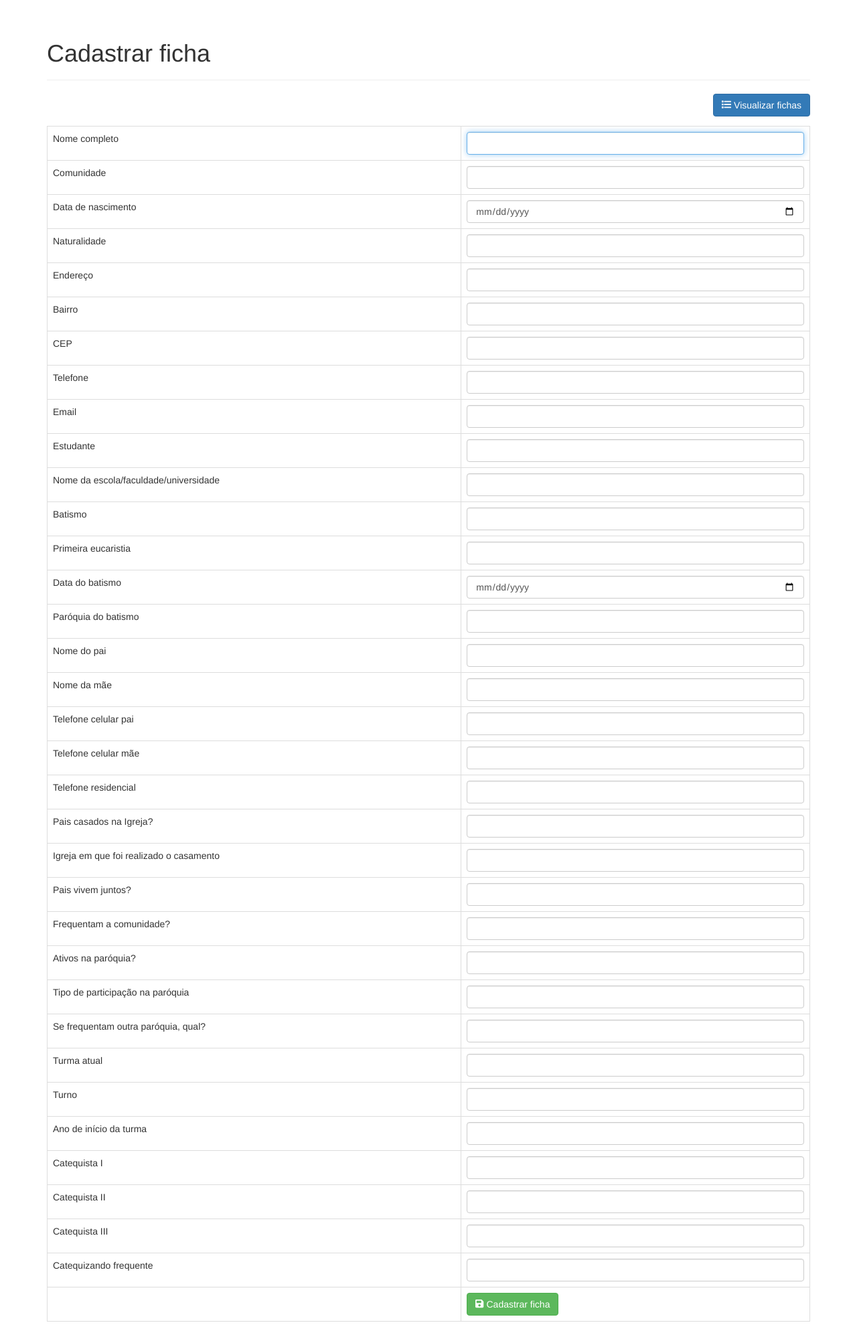
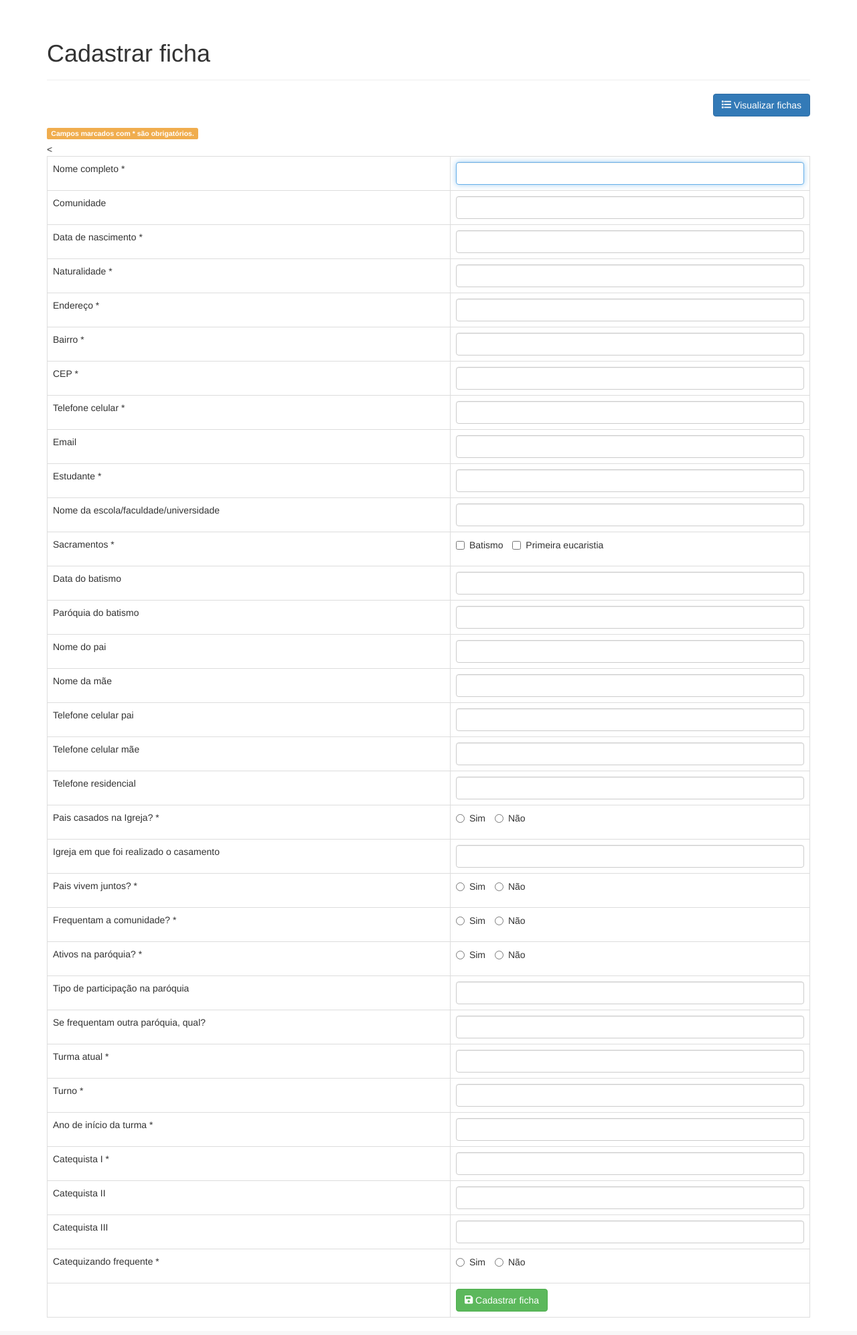
Before and after one commit to jorgeribeiro/fichas-catequese, a PHP site: page /fichas-catequese/cadastro_ficha.php in a window 1280 px wide. Shown: the part 51-2045 px from the top of the page at 67% size. After the commit the page ends 2019 px from the top, so only its background shows below. Run offline with PHP 8.4, Linux system fonts and the light colour scheme; some libraries are stand-ins or nearby versions.

Commit message:
Complementando cadastro de ficha
Ainda não finalizado!
E de onde saiu aquele '<' acima do formulário?

```diff
--- a/cadastro_ficha.php
+++ b/cadastro_ficha.php
@@ -30,7 +30,41 @@ if ($_POST) {
 
     // set product property values
     $ficha->nome = $_POST['nome'];
+    $ficha->comunidade = $_POST['comunidade'];
     $ficha->data_nascimento = $_POST['data_nascimento'];
+    $ficha->naturalidade = $_POST['naturalidade'];
+    $ficha->endereco = $_POST['endereco'];
+    $ficha->bairro = $_POST['bairro'];
+    $ficha->cep = $_POST['cep'];
+    $ficha->telefone = $_POST['telefone'];
+    $ficha->email = $_POST['email'];
+    $ficha->estudante = $_POST['estudante'];
+    $ficha->colegio = $_POST['colegio'];
+    $ficha->batismo = $_POST['batismo'];
+    $ficha->eucaristia = $_POST['eucaristia'];
+    $ficha->data_batismo = $_POST['data_batismo'];
+    $ficha->paroquia_batismo = $_POST['paroquia_batismo'];
+    $ficha->nome_pai = $_POST['nome_pai'];
+    $ficha->nome_mae = $_POST['nome_mae'];
+    $ficha->telefone_celular_pai = $_POST['telefone_celular_pai'];
+    $ficha->telefone_celular_mae = $_POST['telefone_celular_mae'];
+    $ficha->telefone_residencial = $_POST['telefone_residencial'];
+    $ficha->pais_casados_igreja = $_POST['pais_casados_igreja'];
+    $ficha->igreja_casamento = $_POST['igreja_casamento'];
+    $ficha->pais_vivem_juntos = $_POST['pais_vivem_juntos'];
+    $ficha->frequentam_comunidade = $_POST['frequentam_comunidade'];
+    $ficha->ativos_paroquia = $_POST['ativos_paroquia'];
+    $ficha->tipo_participacao = $_POST['tipo_participacao'];
+    $ficha->outra_paroquia = $_POST['outra_paroquia'];
+    $ficha->turma_atual = $_POST['turma_atual'];
+    $ficha->turno = $_POST['turno'];
+    $ficha->ano_inicio_turma = $_POST['ano_inicio_turma'];
+    $ficha->catequista_1 = $_POST['catequista_1'];
+    $ficha->catequista_2 = $_POST['catequista_2'];
+    $ficha->catequista_3 = $_POST['catequista_3'];
+    $ficha->catequizando_frequente = $_POST['catequizando_frequente'];
+    $ficha->preenchimento_ficha =  $_SESSION['usuario_id'];
+
 
     // create the product
     if ($ficha->create()) {
@@ -47,63 +81,65 @@ if ($_POST) {
 <!-- HTML form for creating a product -->
 <form action="<?php echo htmlspecialchars($_SERVER["PHP_SELF"]);?>" method="post">
 
+    <div style='padding-bottom: 5px'>
+        <span class='label label-warning'>Campos marcados com * são obrigatórios.</span>
+    </div>
+
     <table class='table table-hover table-responsive table-bordered'>
-
         <tr>
-            <td>Nome completo</td>
-            <td><input type='text' name='nome' class='form-control' autofocus required /></td>
+            <td>Nome completo *</td>
+            <td><input type='text' name='nome' id='nome' class='form-control' autofocus required /></td>
         </tr>
         <tr>
             <td>Comunidade</td>
-            <td><input type='text' name='comunidade' class='form-control' required /></td>
+            <td><input type='text' name='comunidade' class='form-control' /></td>
         </tr>
         <tr>
-            <td>Data de nascimento</td>
-            <td><input type='date' name='data_nascimento' class='data form-control' required /></td>
+            <td>Data de nascimento *</td>
+            <td><input type='text' name='data_nascimento' class='data form-control' data-toggle='tooltip' data-placement='right' title='Insira apenas os números e a formatação será automática' required /></td>
         </tr>
         <tr>
-            <td>Naturalidade</td>
+            <td>Naturalidade *</td>
             <td><input type='text' name='naturalidade' class='form-control' required /></td>
         </tr>
         <tr>
-            <td>Endereço</td>
+            <td>Endereço *</td>
             <td><input type='text' name='endereco' class='form-control' required /></td>
         </tr>
         <tr>
-            <td>Bairro</td>
+            <td>Bairro *</td>
             <td><input type='text' name='bairro' class='form-control' required /></td>
         </tr>
         <tr>
-            <td>CEP</td>
-            <td><input type='text' name='cep' class='cep form-control' required /></td>
+            <td>CEP *</td>
+            <td><input type='text' name='cep' class='cep form-control' data-toggle='tooltip' data-placement='right' title='Insira apenas os números e a formatação será automática' required /></td>
         </tr>
         <tr>
-            <td>Telefone</td>
-            <td><input type='tel' name='telefone' class='celular_com_ddd form-control' required /></td>
+            <td>Telefone celular *</td>
+            <td><input type='tel' name='telefone' class='celular_com_ddd form-control' data-toggle='tooltip' data-placement='right' title='Insira apenas os números (com DDD) e a formatação será automática' required /></td>
         </tr>
          <tr>
             <td>Email</td>
             <td><input type='email' name='email' class='form-control' /></td>
         </tr>
         <tr>
-            <td>Estudante</td>
+            <td>Estudante *</td>
             <td><input type='text' name='estudante' class='form-control' required /></td>
         </tr>
         <tr>
             <td>Nome da escola/faculdade/universidade</td>
             <td><input type='text' name='colegio' class='form-control' /></td>
         </tr>
-        <tr>
-            <td>Batismo</td>
-            <td><input type='text' name='batismo' class='form-control' required /></td>
-        </tr>
-        <tr>
-            <td>Primeira eucaristia</td>
-            <td><input type='text' name='eucaristia' class='form-control' required /></td>
+        <tr style='height: 51px'>
+            <td>Sacramentos *</td>
+            <td>
+                <label class='checkbox-inline'><input type='checkbox' name='batismo'>Batismo</label>
+                <label class='checkbox-inline'><input type='checkbox' name='eucaristia'>Primeira eucaristia</label>
+            </td>
         </tr>
         <tr>
             <td>Data do batismo</td>
-            <td><input type='date' name='data_batismo' class='data form-control' /></td>
+            <td><input type='text' name='data_batismo' class='data form-control' data-toggle='tooltip' data-placement='right' title='Insira apenas os números e a formatação será automática' /></td>
         </tr>
         <tr>
             <td>Paróquia do batismo</td>
@@ -119,35 +155,47 @@ if ($_POST) {
         </tr>
         <tr>
             <td>Telefone celular pai</td>
-            <td><input type='tel' name='telefone_celular_pai' class='celular_com_ddd form-control' required /></td>
+            <td><input type='tel' name='telefone_celular_pai' class='celular_com_ddd form-control' data-toggle='tooltip' data-placement='right' title='Insira apenas os números (com DDD) e a formatação será automática' /></td>
         </tr>
         <tr>
             <td>Telefone celular mãe</td>
-            <td><input type='tel' name='telefone_celular_mae' class='celular_com_ddd form-control' required /></td>
+            <td><input type='tel' name='telefone_celular_mae' class='celular_com_ddd form-control' data-toggle='tooltip' data-placement='right' title='Insira apenas os números (com DDD) e a formatação será automática' /></td>
         </tr>
         <tr>
             <td>Telefone residencial</td>
-            <td><input type='tel' name='telefone_residencial' class='telefone_com_ddd form-control' /></td>
+            <td><input type='tel' name='telefone_residencial' class='telefone_com_ddd form-control' data-toggle='tooltip' data-placement='right' title='Insira apenas os números (com DDD) e a formatação será automática' /></td>
         </tr>
-        <tr>
-            <td>Pais casados na Igreja?</td>
-            <td><input type='text' name='pais_casados_igreja' class='form-control' required /></td>
+        <tr style='height: 51px'>
+            <td>Pais casados na Igreja? *</td>
+            <td>
+                <label class="radio-inline"><input type="radio" name="optradio">Sim</label>
+                <label class="radio-inline"><input type="radio" name="optradio">Não</label>
+            </td>
         </tr>
         <tr>
             <td>Igreja em que foi realizado o casamento</td>
             <td><input type='text' name='igreja_casamento' class='form-control' /></td>
         </tr>
-        <tr>
-            <td>Pais vivem juntos?</td>
-            <td><input type='text' name='pais_vivem_juntos' class='form-control' required /></td>
+        <tr style='height: 51px'>
+            <td>Pais vivem juntos? *</td>
+            <td>
+                <label class="radio-inline"><input type="radio" name="optradio">Sim</label>
+                <label class="radio-inline"><input type="radio" name="optradio">Não</label>
+            </td>
         </tr>
-        <tr>
-            <td>Frequentam a comunidade?</td>
-            <td><input type='text' name='frequentam_comunidade' class='form-control' required /></td>
+        <tr style='height: 51px'>
+            <td>Frequentam a comunidade? *</td>
+            <<td>
+                <label class="radio-inline"><input type="radio" name="optradio">Sim</label>
+                <label class="radio-inline"><input type="radio" name="optradio">Não</label>
+            </td>
         </tr>
-        <tr>
-            <td>Ativos na paróquia?</td>
-            <td><input type='text' name='ativos_paroquia' class='form-control' required /></td>
+        <tr style='height: 51px'>
+            <td>Ativos na paróquia? *</td>
+            <td>
+                <label class="radio-inline"><input type="radio" name="optradio">Sim</label>
+                <label class="radio-inline"><input type="radio" name="optradio">Não</label>
+            </td>
         </tr>
         <tr>
             <td>Tipo de participação na paróquia</td>
@@ -158,19 +206,19 @@ if ($_POST) {
             <td><input type='text' name='outra_paroquia' class='form-control' /></td>
         </tr>
         <tr>
-            <td>Turma atual</td>
+            <td>Turma atual *</td>
             <td><input type='text' name='turma_atual' class='form-control' required /></td>
         </tr>
         <tr>
-            <td>Turno</td>
+            <td>Turno *</td>
             <td><input type='text' name='turno' class='form-control' required /></td>
         </tr>
         <tr>
-            <td>Ano de início da turma</td>
+            <td>Ano de início da turma *</td>
             <td><input type='text' name='ano_inicio_turma' class='ano form-control' required /></td>
         </tr>
         <tr>
-            <td>Catequista I</td>
+            <td>Catequista I *</td>
             <td><input type='text' name='catequista_1' class='form-control' required /></td>
         </tr>
         <tr>
@@ -181,9 +229,12 @@ if ($_POST) {
             <td>Catequista III</td>
             <td><input type='text' name='catequista_3' class='form-control' /></td>
         </tr>
-        <tr>
-            <td>Catequizando frequente</td>
-            <td><input type='text' name='catequizando_frequent' class='form-control' required /></td>
+        <tr style='height: 51px'>
+            <td>Catequizando frequente *</td>
+            <td>
+                <label class="radio-inline"><input type="radio" name="optradio">Sim</label>
+                <label class="radio-inline"><input type="radio" name="optradio">Não</label>
+            </td>
         </tr>
 
         <tr>
--- a/layout_footer.php
+++ b/layout_footer.php
@@ -13,6 +13,7 @@
 <!-- font awesome icons -->
 <script defer src="https://use.fontawesome.com/releases/v5.0.9/js/all.js" integrity="sha384-8iPTk2s/jMVj81dnzb/iFR2sdA7u06vHJyyLlAd4snFpCl/SnyUjRrbdJsw1pGIl" crossorigin="anonymous"></script>
 
+<!-- mask library -->
 <script src="libs/js/jquery.mask.min.js"></script>
 
 <script>
@@ -23,6 +24,12 @@
         $('.telefone_com_ddd').mask('(00) 0000-0000');
         $('.celular_com_ddd').mask('(00) 00000-0000');
     });
+</script>
+
+<script>
+    $(function () {
+        $('[data-toggle="tooltip"]').tooltip()
+    })
 </script>
 
 <script>
--- a/objects/ficha.php
+++ b/objects/ficha.php
@@ -42,6 +42,7 @@ class Ficha {
     public $catequista_3;
     public $catequizando_frequente;
     public $preenchimento_ficha;
+    public $modificacao_ficha;
 
     public function __construct($db) {
         $this->conn = $db;
@@ -54,13 +55,51 @@ class Ficha {
         $query = "INSERT INTO
                     " . $this->table_name . "
                 SET
-                    nome=:nome, comunidade=:comunidade, data_nascimento=:data_nascimento, ";
+                    nome=:nome,
+                    comunidade=:comunidade,
+                    data_nascimento=:data_nascimento,
+                    naturalidade=:naturalidade,
+                    endereco=:endereco,
+                    bairro=:bairro,
+                    cep=:cep,
+                    telefone=:telefone,
+                    email=:email,
+                    estudante=:estudante,
+                    colegio=:colegio,
+                    batismo=:batismo,
+                    eucaristia=:eucaristia,
+                    data_batismo=:data_batismo,
+                    paroquia_batismo=:paroquia_batismo,
+                    nome_pai=:nome_pai,
+                    nome_mae=:nome_mae,
+                    telefone_celular_pai=:telefone_celular_pai,
+                    telefone_celular_mae=:telefone_celular_mae,
+                    telefone_residencial=:telefone_residencial,
+                    pais_casados_igreja=:pais_casados_igreja,
+                    igreja_casamento=:igreja_casamento,
+                    pais_vivem_juntos=:pais_vivem_juntos,
+                    frequentam_comunidade=:frequentam_comunidade,
+                    ativos_paroquia=:ativos_paroquia,
+                    tipo_participacao=:tipo_participacao,
+                    outra_paroquia=:outra_paroquia,
+                    turma_atual=:turma_atual,
+                    turno=:turno,
+                    ano_inicio_turma=:ano_inicio_turma,
+                    catequista_1=:catequista_1,
+                    catequista_2=:catequista_2,
+                    catequista_3=:catequista_3,
+                    catequizando_frequente=:catequizando_frequente,
+                    preenchimento_ficha=:preenchimento_ficha";
 
         $stmt = $this->conn->prepare($query);
 
         // posted values
         $this->nome=htmlspecialchars(strip_tags($this->nome));
-        $this->data_nascimento=htmlspecialchars(strip_tags($this->data_nascimento));
+        $this->data_nascimento = date_format($this->data_nascimento, 'Y/m/d');
+        $this->data_batismo = date_format($this->data_batismo, 'Y/m/d');
+
+
+
         // bind values
         $stmt->bindParam(":nome", $this->nome);
         $stmt->bindParam(":comunidade", $this->comunidade);
@@ -97,7 +136,6 @@ class Ficha {
         $stmt->bindParam(":catequista_3", $this->catequista_3);
         $stmt->bindParam(":catequizando_frequente", $this->catequizando_frequente);
         $stmt->bindParam(":preenchimento_ficha", $this->preenchimento_ficha);
-        $stmt->bindParam(":catequizando_frequente", $this->catequizando_frequente);
 
         if($stmt->execute()){
             return true;
```
Also changed, not shown: registro.php (+8 -8 lines).
